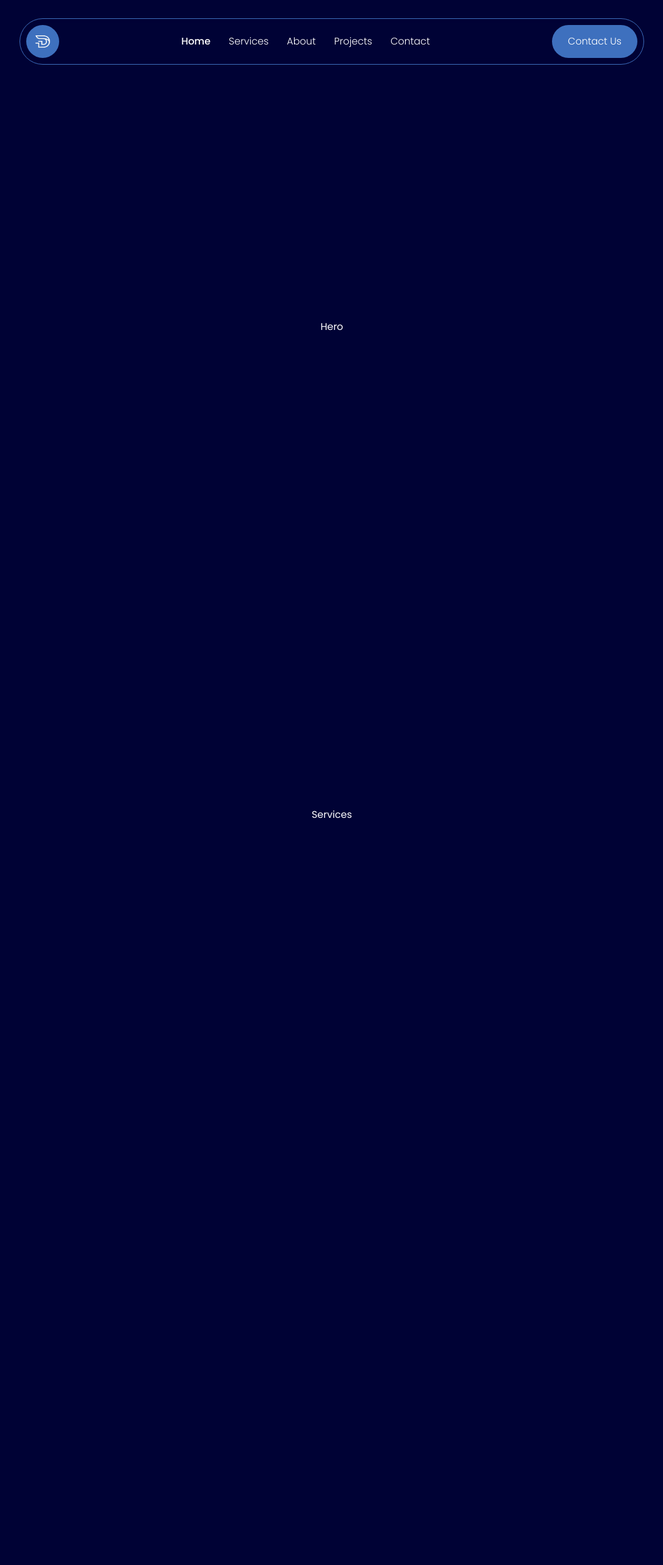
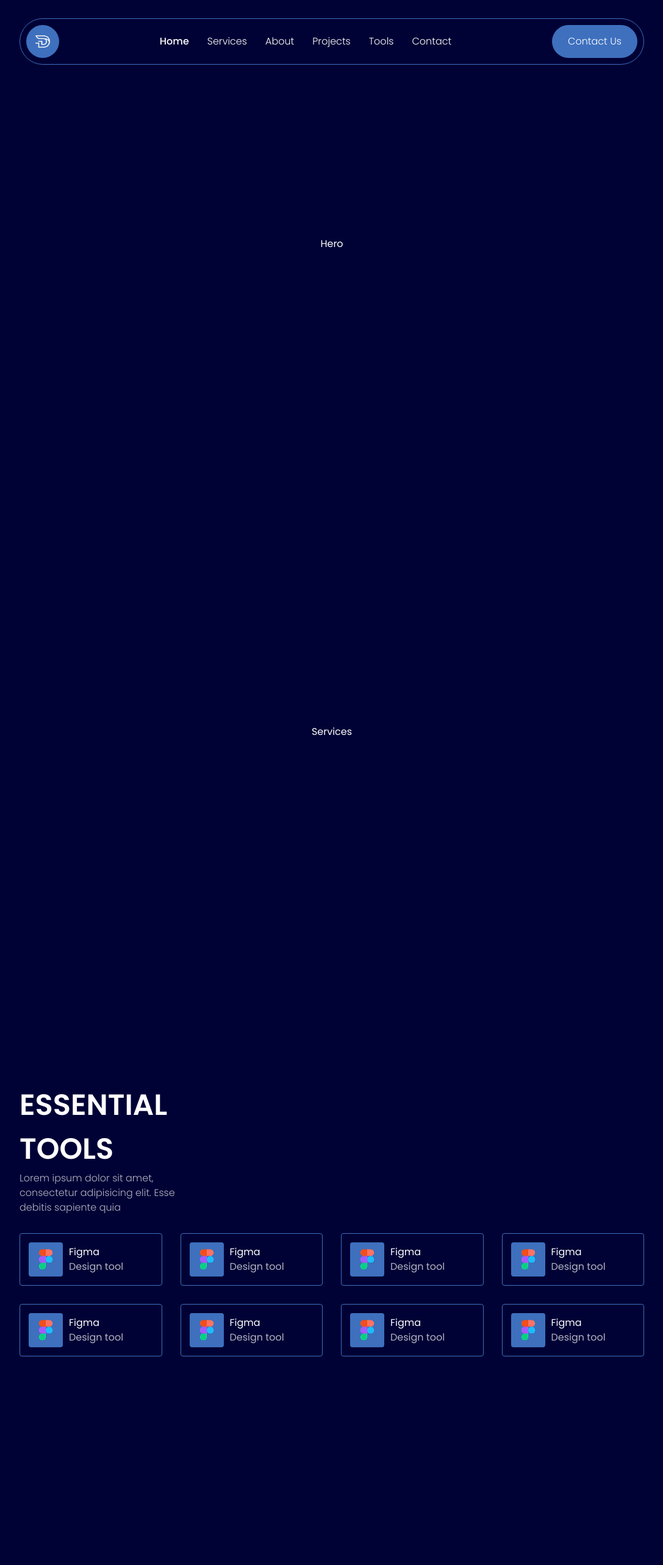
Before and after one commit to deepansh-mahawar/portfolio, a Next.js app: page / in a window 1280 px wide. Shown: the top 2566 px of the page at 61% size, without its empty margins (96-1183 px from the left). Before the commit the page ends 1736 px from the top, so only its background shows below. Built offline with nearby package versions, Linux system fonts and the light colour scheme.

Commit message:
add some components

```diff
--- a/src/app/globals.css
+++ b/src/app/globals.css
@@ -14,4 +14,5 @@ body {
   min-height: 100vh;
   max-height: fit-content;
   min-width: 100vw;
+  overflow-x: hidden;
 }
--- a/src/app/page.tsx
+++ b/src/app/page.tsx
@@ -4,17 +4,17 @@ import Header from "@/components/header/Header";
 import { Hero } from "@/components/hero/Hero";
 import { Services } from "@/components/services/Services";
 import { Tool } from "@/components/tool/Tool";
-import Image from "next/image";
+
 
 export default function Home() {
   return (
     <>
       <Header />
-      <Hero sectionId="home"/>
-      <Services sectionId="services"/>
-      {/* <Tool sectionId="services"/> */}
-      {/* <Contact sectionId="contact"/> */}
-      {/* <Footer /> */}
+      <Hero sectionId="home" />
+      <Services sectionId="services" />
+      <Tool sectionId="tools" />
+      <Contact sectionId="contact" />
+      <Footer />
     </>
   );
 }
--- a/src/components/contact/styled.ts
+++ b/src/components/contact/styled.ts
@@ -1,12 +1,11 @@
 "use client";
 
-import { Typography } from "@mui/material";
 import Link from "next/link";
 import styled from "styled-components";
 
 export const ContactContainer = styled.div`
-  width: 100%;
-    height: 100vh;
+  width: 100vw;
+  height: 100vh;
   background-color: transparent;
   display: flex;
   justify-content: center;
@@ -15,7 +14,7 @@ export const ContactContainer = styled.div`
 export const ContactSubContainer = styled.div`
   display: flex;
   justify-content: space-between;
-  align-items: flex-start;
+  align-items: start;
   width: 80%;
 `;
 export const Container = styled.div`
--- a/src/components/footer/styled.ts
+++ b/src/components/footer/styled.ts
@@ -4,11 +4,7 @@ import Link from "next/link";
 import styled from "styled-components";
 
 export const FooterContainer = styled.div`
-  position: absolute;
-  bottom: 0;
-  left: 0;
-  right: 0;
-  width: 100% auto;
+  width: 100%;
   background-color: #3e70be;
   display: flex;
   justify-content: center;
--- a/src/components/header/Header.tsx
+++ b/src/components/header/Header.tsx
@@ -12,7 +12,7 @@ import {
 } from "./styled";
 
 export const Header = () => {
-  const sections = ["home", "services", "about", "projects", "contact"];
+  const sections = ["home", "services", "about", "projects", "tools", "contact"];
   const [active, setActive] = useState("home");
 
   const handleScroll = (id: string) => {
--- a/src/components/header/styled.ts
+++ b/src/components/header/styled.ts
@@ -9,7 +9,7 @@ export const HeaderContainer = styled.div`
   align-items: center;
   width: 100%;
   padding: 30px 0px;
-  position: sticky;
+  position: fixed;
   top: 0;
   right: 0;
   left: 0;
--- a/src/components/hero/Hero.tsx
+++ b/src/components/hero/Hero.tsx
@@ -1,7 +1,7 @@
 
 export const Hero = ({ sectionId }: { sectionId: string }) => {
     return (
-        <div style={{ display: 'flex', justifyContent: 'center', alignItems: 'center', width: '100vw', height: '100vh' }} id={sectionId}>
+        <div style={{ display: 'flex', justifyContent: 'center', alignItems: 'center', width: '100%', height: '100vh' }} id={sectionId}>
             <h1>Hero</h1>
         </div>
     )
```
